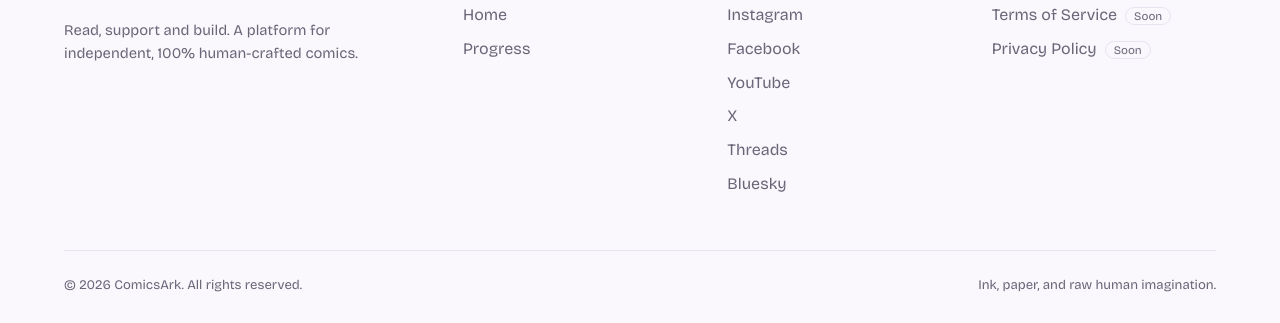
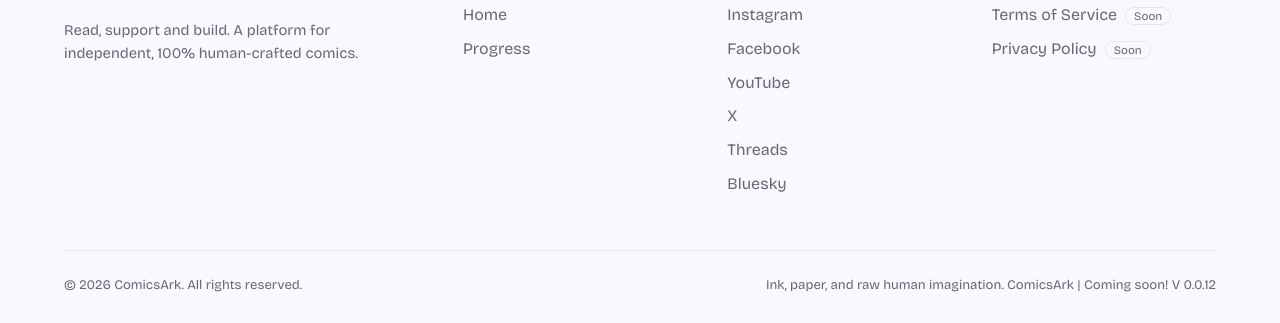
Before and after one commit to RomeoKambela/ComicsArk, a plain HTML site: page index.html in a window 1280 px wide. Shown: the part 1394-1717 px from the top of the page. Drawn offline with nearby package versions, Linux system fonts and the light colour scheme.

Commit message:
Modify output message

```diff
--- a/index.html
+++ b/index.html
@@ -6,11 +6,11 @@
 <meta name="color-scheme" content="light">
 <meta name="theme-color" id="tc" content="#ffffff">
 
-<title>ComicsArk (Comics Ark) | Independent comics, made by humans. Coming soon</title>
+<title>Comics Ark | Coming soon</title>
 <meta name="description" content="ComicsArk (also written Comics Ark) is coming soon. Read, support, and discover independent, 100% human-crafted comics, manga and novels.">
 <meta name="robots" content="index, follow, max-image-preview:large">
 <meta name="author" content="ComicsArk">
-<meta name="application-name" content="ComicsArk">
+<meta name="application-name" content="Comics Ark"
 <meta name="apple-mobile-web-app-title" content="ComicsArk">
 <link rel="canonical" href="https://comicsark.com/">
 <link rel="sitemap" type="application/xml" href="/sitemap.xml">
@@ -20,18 +20,18 @@
 <meta name="yandex-verification" content="PASTE_YANDEX_CODE">
 -->
 
-<meta property="og:site_name" content="ComicsArk">
+<meta property="og:site_name" content="Comics Ark">
 <meta property="og:locale" content="en_US">
 <meta property="og:type" content="website">
 <meta property="og:url" content="https://comicsark.com/">
-<meta property="og:title" content="ComicsArk | Independent comics, made by humans">
-<meta property="og:description" content="Ink, paper, and raw human imagination. Coming soon.">
+<meta property="og:title" content="ComicsArk | Coming soon!">
+<meta property="og:description" content="Coming soon.">
 <meta property="og:image" content="https://comicsark.com/LogoV1.1.png">
 <meta property="og:image:alt" content="The ComicsArk logo">
 <meta name="twitter:card" content="summary_large_image">
 <meta name="twitter:site" content="@ComicsArk">
-<meta name="twitter:title" content="ComicsArk | Independent comics, made by humans">
-<meta name="twitter:description" content="Ink, paper, and raw human imagination. Coming soon.">
+<meta name="twitter:title" content="ComicsArk | Coming soon!">
+<meta name="twitter:description" content="ComicsArk | Coming soon!">
 <meta name="twitter:image" content="https://comicsark.com/LogoV1.1.png">
 <meta name="twitter:image:alt" content="The ComicsArk logo">
 
@@ -212,7 +212,7 @@
   </div>
   <div class="legal">
     <span>&copy; <span id="year"></span> ComicsArk. All rights reserved.</span>
-    <span>Ink, paper, and raw human imagination.</span>
+    <span>Ink, paper, and raw human imagination. ComicsArk | Coming soon! V 0.0.12</span>
   </div>
 </footer>
 
```
